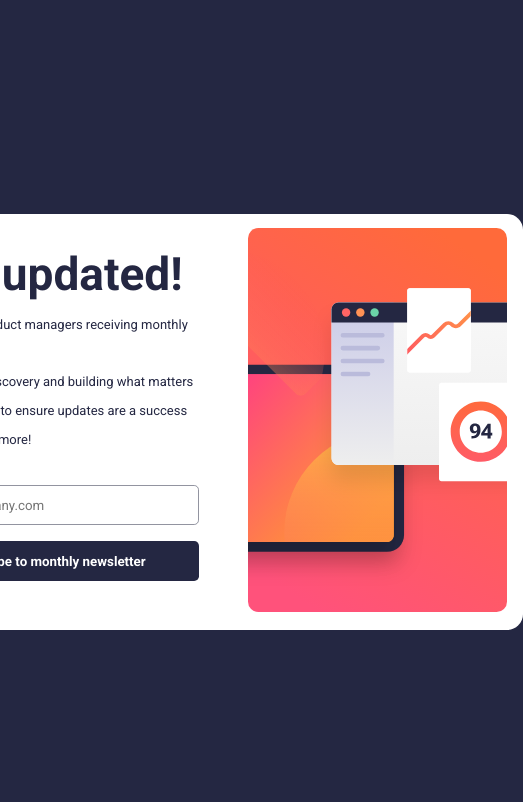
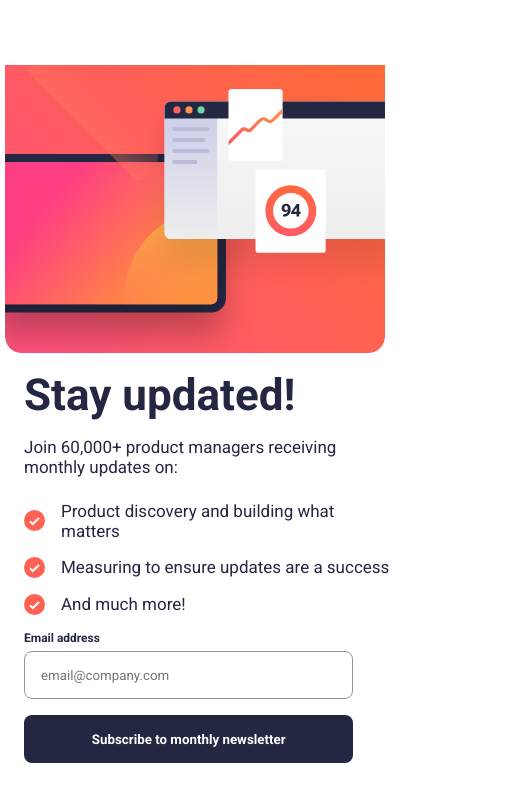
Before and after one commit to rug19/newsletter-sign-up-with-success-message-main, a React (Vite) app: page / in a window 390 px wide. Shown: the top 802 px of the page, 523 px wide, since content can reach past the window. Built offline with nearby package versions, Linux system fonts and the light colour scheme.

Commit message:
Finalizando o layout mobile layout

```diff
--- a/src/App.css
+++ b/src/App.css
@@ -7,8 +7,6 @@
   --Charcoal-Grey: hsl(235, 18%, 26%);
   --Grey: hsl(231, 7%, 60%);
   --White: hsl(0, 0%, 100%);
-
-
 }
 
 * {
@@ -26,3 +24,10 @@ body {
   justify-content: center;
   align-items: center;
 }
+
+@media (max-width: 600px) {
+  body {
+    background-color: white;
+
+  }
+}
--- a/src/components/buttonContainer/buttonContainer.css
+++ b/src/components/buttonContainer/buttonContainer.css
@@ -9,3 +9,10 @@
   cursor: pointer;
   width: 90%;
 }
+
+@media (max-width: 700px) {
+  .form_button {
+    height: 3rem;
+    border-radius: 0.5rem;
+  }
+}
--- a/src/components/imgContainer/imgContainer.css
+++ b/src/components/imgContainer/imgContainer.css
@@ -1,3 +1,11 @@
 .img_container {
   height: 24rem;
 }
+
+@media (max-width: 700px) {
+  .img_container {
+    content: url("/public/illustration-sign-up-mobile.svg");
+    width: 100%;
+    height: 100%;
+  }
+}
--- a/src/components/inputContainer/inputContainer.css
+++ b/src/components/inputContainer/inputContainer.css
@@ -4,7 +4,6 @@
   font-size: 11px;
   font-weight: 700;
   margin-bottom: 0.4rem;
-
 }
 
 input {
@@ -17,3 +16,13 @@ input {
   font-family: "Roboto", sans-serif;
   color: var(--Grey);
 }
+
+@media (max-width: 700px) {
+  .input_paragraph {
+    font-size: 12px;
+  }
+  input {
+    height: 3rem;
+    border-radius: 0.5rem;
+  }
+}
--- a/src/components/mainContainer/mainContainer.css
+++ b/src/components/mainContainer/mainContainer.css
@@ -8,5 +8,16 @@
   border-radius: 1rem;
   gap: 1rem;
   padding: 1rem;
+}
 
+@media (max-width: 700px) {
+  .main_container {
+    width: 100vw;
+    height: 100vh;
+    display: flex;
+    flex-direction: column-reverse;
+    justify-content: center;
+    align-items: center;
+    padding: 0;
   }
+}
--- a/src/components/textContainer/TextContainer.jsx
+++ b/src/components/textContainer/TextContainer.jsx
@@ -14,7 +14,7 @@ export default function TextContainer() {
           <img
             src={`${import.meta.env.VITE_PUBLIC_URL}icon-list.svg`}
             alt="Icon List"
-          />{" "}
+          />
           <p>Product discovery and building what matters</p>
         </li>
         <li className="list_container">
--- a/src/components/textContainer/textContainer.css
+++ b/src/components/textContainer/textContainer.css
@@ -34,3 +34,21 @@
   align-items: center;
   gap: 1rem;
 }
+
+@media (max-width: 700px) {
+  .text_container {
+    padding: 0rem 0rem 1rem 1.5rem;
+  }
+  .text_title {
+    font-size: 44px;
+  }
+
+  .title_paragraph {
+    font-size: 17px;
+  }
+
+  .text_paragrapgh {
+    font-size: 17px;
+    gap: 1rem;
+  }
+}
```
Lines whose indentation alone changed are shown as unchanged.
